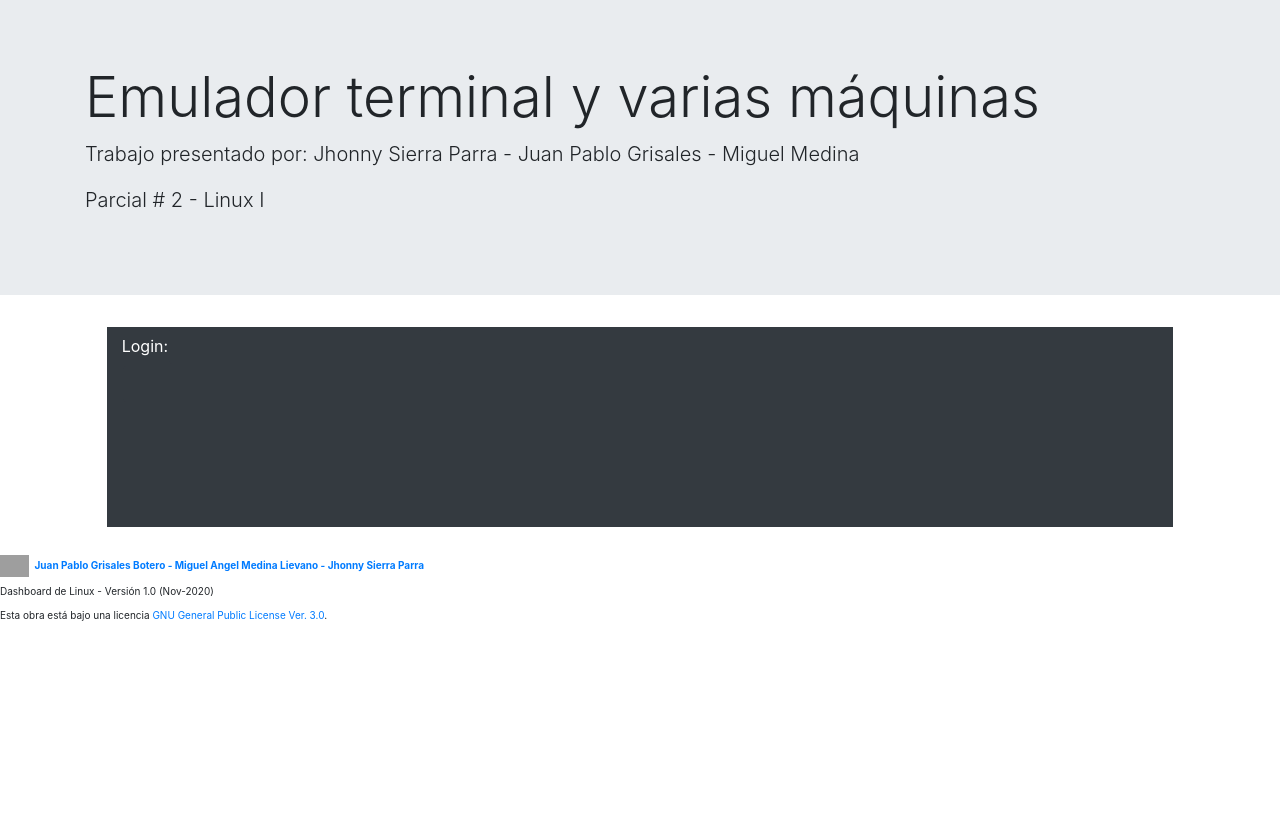
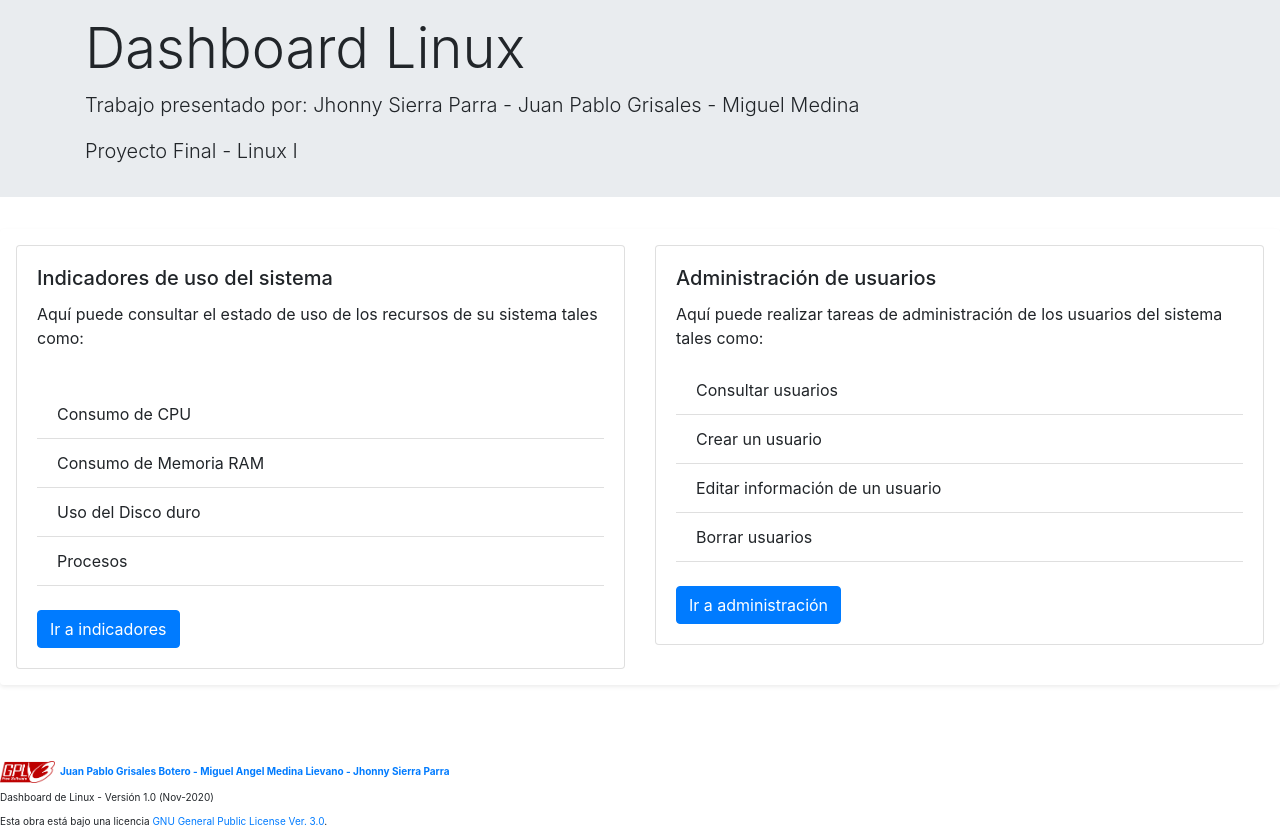
Before and after one commit to jhonnysierra/dashboard-Linux, a PHP site: page / in a window 1280 px wide. Before the commit the page ends 621 px from the top, so only its background shows below. Run offline with PHP 8.4, Linux system fonts and the light colour scheme; grey boxes are pictures that could not be loaded.

Commit message:
Actualizacion pagina de inicio
Se monta la estrucura para la navegacio dentro del sitio web

```diff
--- a/index.php
+++ b/index.php
@@ -14,25 +14,25 @@
     <meta name="viewport" content="width=device-width, initial-scale=1, shrink-to-fit=no">
 
     <!-- Bootstrap CSS -->
-    <link rel="stylesheet" href="https://stackpath.bootstrapcdn.com/bootstrap/4.5.2/css/bootstrap.min.css" integrity="sha384-JcKb8q3iqJ61gNV9KGb8thSsNjpSL0n8PARn9HuZOnIxN0hoP+VmmDGMN5t9UJ0Z" crossorigin="anonymous">
+    <link rel="stylesheet" href="https://cdn.jsdelivr.net/npm/bootstrap@4.5.3/dist/css/bootstrap.min.css" integrity="sha384-TX8t27EcRE3e/ihU7zmQxVncDAy5uIKz4rEkgIXeMed4M0jlfIDPvg6uqKI2xXr2" crossorigin="anonymous">
 
     <title>Dashboard - Linux </title>
   </head>
   <body>
 
 
+
     <!-- Optional JavaScript -->
-    <!-- jQuery first, then Popper.js, then Bootstrap JS -->
+    <!-- Option 2: jQuery, Popper.js, and Bootstrap JS -->
     <script src="https://code.jquery.com/jquery-3.5.1.slim.min.js" integrity="sha384-DfXdz2htPH0lsSSs5nCTpuj/zy4C+OGpamoFVy38MVBnE+IbbVYUew+OrCXaRkfj" crossorigin="anonymous"></script>
     <script src="https://cdn.jsdelivr.net/npm/popper.js@1.16.1/dist/umd/popper.min.js" integrity="sha384-9/reFTGAW83EW2RDu2S0VKaIzap3H66lZH81PoYlFhbGU+6BZp6G7niu735Sk7lN" crossorigin="anonymous"></script>
-    <script src="https://stackpath.bootstrapcdn.com/bootstrap/4.5.2/js/bootstrap.min.js" integrity="sha384-B4gt1jrGC7Jh4AgTPSdUtOBvfO8shuf57BaghqFfPlYxofvL8/KUEfYiJOMMV+rV" crossorigin="anonymous"></script>
+    <script src="https://cdn.jsdelivr.net/npm/bootstrap@4.5.3/dist/js/bootstrap.min.js" integrity="sha384-w1Q4orYjBQndcko6MimVbzY0tgp4pWB4lZ7lr30WKz0vr/aWKhXdBNmNb5D92v7s" crossorigin="anonymous"></script>
 
-    <div class="jumbotron jumbotron-fluid">
+    <div class="jumbotron jumbotron-fluid" style="padding: 15px;">
       <div class="container">
-        <h1 class="display-4">Emulador terminal y varias máquinas</h1>
+        <h1 class="display-4">Dashboard Linux</h1>
         <p class="lead">Trabajo presentado por: Jhonny Sierra Parra - Juan Pablo Grisales - Miguel Medina</p>
-        <p class="lead">Parcial # 2 - Linux I</p>
-        <p class="small" id="maquinas"></p>
+        <p class="lead">Proyecto Final - Linux I</p>
       </div>
 
     </div>
@@ -41,24 +41,41 @@
       <div id="prueba">
 
       </div>
-      <div class="row justify-content-md-center">
-        <div class="col col-lg-10 bg-dark text-white" style="margin: 0px;border-color: #343a40;height:200px;overflow: auto;" id="consola">
-            <div class="form-inline" id="loginDiv">
-              <span id="spanLogin">Login:</span>
-              <input class="form-control bg-dark text-white" style="box-shadow: none; border-color: #343a40;" type="text" value="" id="login" onkeypress="login(event);">
+      <div class="row justify-content-md-center shadow-sm p-3 mb-5 bg-white rounded">
+        <div class="row">
+          <div class="col-sm-6">
+            <div class="card" id="menu1">
+              <div class="card-body">
+                <h5 class="card-title">Indicadores de uso del sistema</h5>
+                <p class="card-text">Aquí puede consultar el estado de uso de los recursos de su sistema tales como: <br/><br/>
+                </p>
+                <ul class="list-group list-group-flush">
+                  <li class="list-group-item">Consumo de CPU</li>
+                  <li class="list-group-item">Consumo de Memoria RAM</li>
+                  <li class="list-group-item">Uso del Disco duro</li>
+                  <li class="list-group-item">Procesos</li>
+                  <li class="list-group-item"></li>
+                </ul>
+                <a href="#menu1" class="btn btn-primary">Ir a indicadores</a>
+              </div>
             </div>
-
-            <div id="divLoginMensaje">
-              <span id="spanLoginMensaje"></span>
+          </div>
+          <div class="col-sm-6">
+            <div class="card" id="menu2">
+              <div class="card-body">
+                <h5 class="card-title">Administración de usuarios</h5>
+                <p class="card-text">Aquí puede realizar tareas de administración de los usuarios del sistema tales como:</p>
+                <ul class="list-group list-group-flush">
+                  <li class="list-group-item">Consultar usuarios</li>
+                  <li class="list-group-item">Crear un usuario</li>
+                  <li class="list-group-item">Editar información de un usuario</li>
+                  <li class="list-group-item">Borrar usuarios</li>
+                  <li class="list-group-item"></li>
+                </ul>
+                <a href="#menu1" class="btn btn-primary">Ir a administración</a>
+              </div>
             </div>
-
-
-            <div class="bg-dark text-white" style="border-color: #343a40;" id="textoImprimir">
-            </div>
-
-            <div class="form-inline" id="divComandos">
-              <span id="prompt"></span><input class="form-control bg-dark text-white" size="100" style="box-shadow: none; border-color: #343a40;" type="text" value="" id="entrada" onkeypress="procesarEntrada(event);">
-            </div>
+          </div>
         </div>
       </div>
     </div>
@@ -77,3 +94,9 @@
 
 <!--  Script JS - Contiene las funciones con los eventos de consola -->
 <script src= "scripts/emulador.js"></script>
+
+<script>
+  $(document).ready(function() {
+
+  });
+</script>
```
Also changed, not shown: ccBy.png (added), gplv3.png (added).
